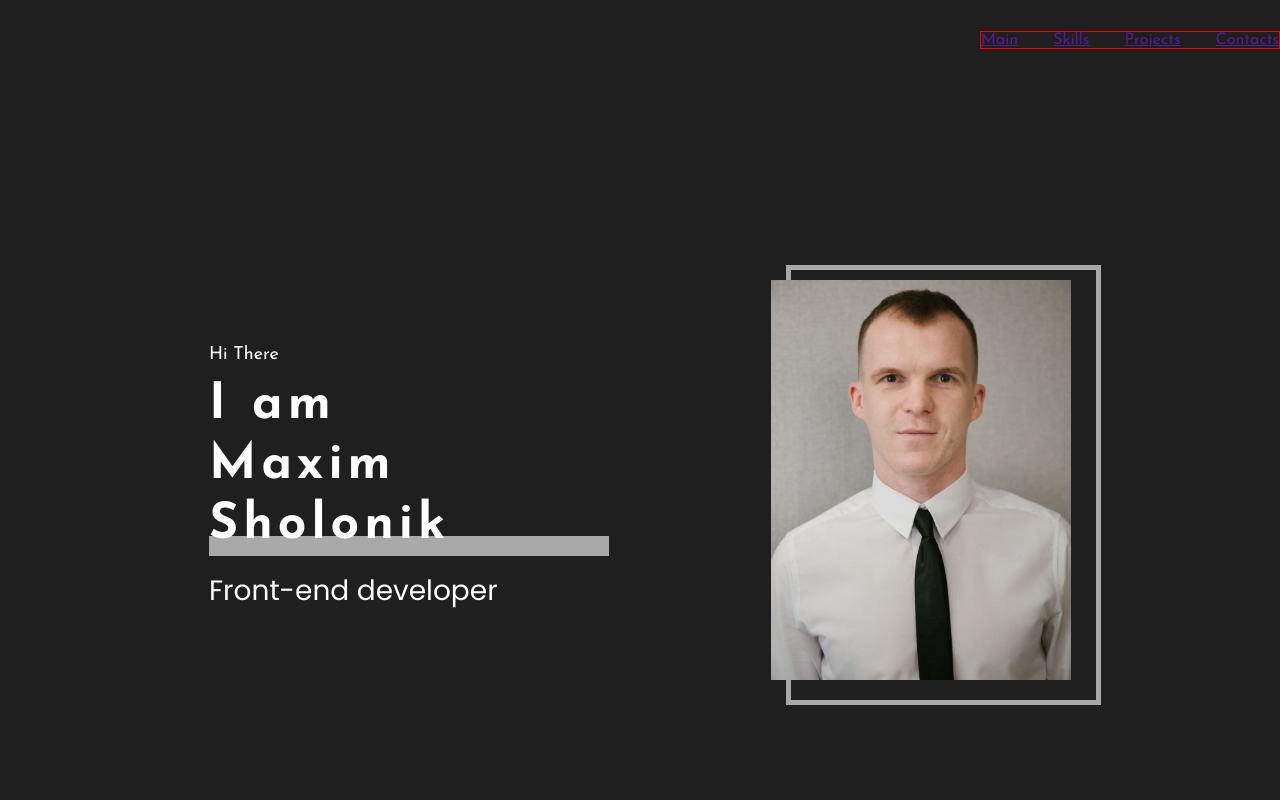
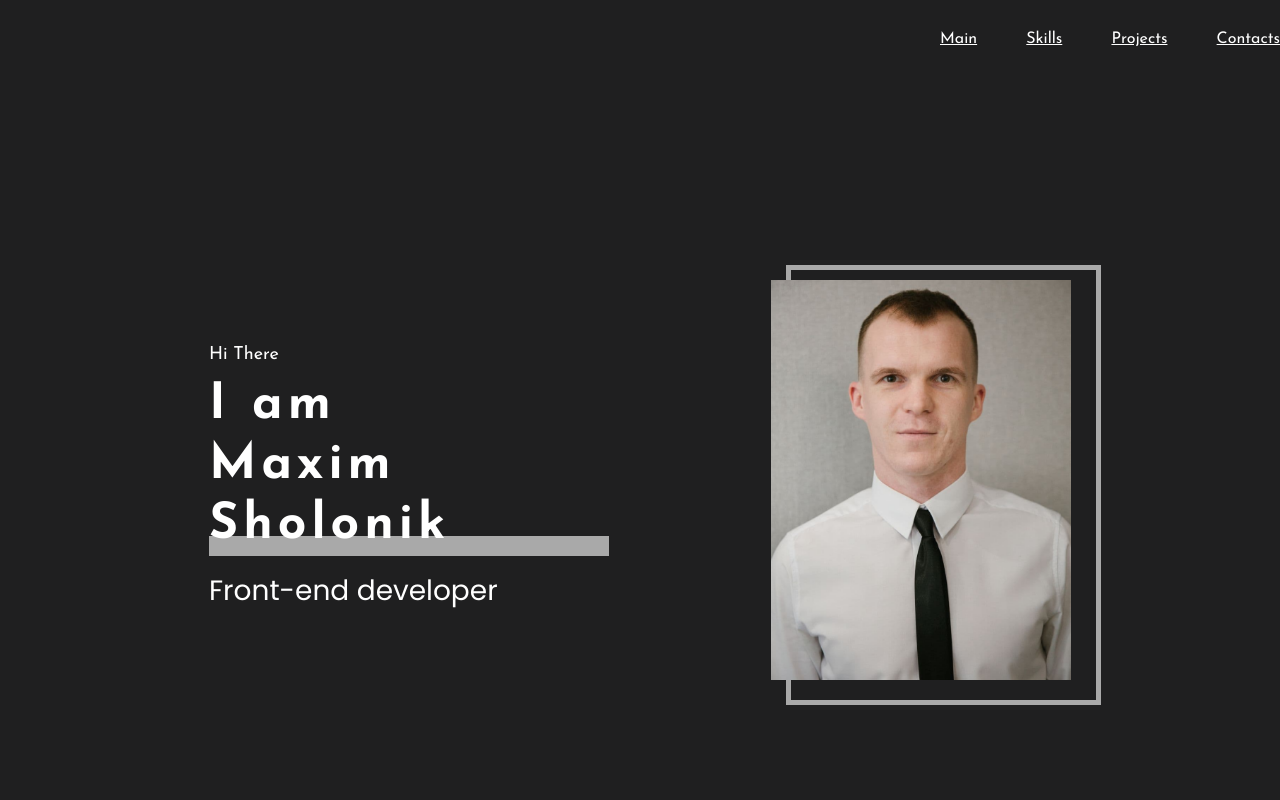
Before and after one commit to makcsholonik/portfolio, a React (Create React App) app: page / in a window 1280 px wide. Shown: the top 800 px of the page. Built offline with nearby package versions, Linux system fonts and the light colour scheme.

Commit message:
stage II (Nav)

```diff
--- a/src/header/nav/Nav.module.scss
+++ b/src/header/nav/Nav.module.scss
@@ -1,21 +1,13 @@
 @import '../../common/styles/sass/variables';
+@import '/src/common/styles/sass/mixins';
 
 .nav {
-  border: 1px solid red;
-  width: 300px;
-  display: flex;
-  justify-content: space-between;
+	width: 340px;
+	@include flex(row, space-between, stretch, nowrap);
+
+	a {
+		@include text($titleFontFamily, 16px, 1.2, 400);
+		color: $textColor;
+		cursor: pointer;
+	}
 }
-
-
-//.nav {
-//  width: 340px;
-//  @include flex(row, space-between, stretch, nowrap);
-//  a {
-//    @include text($TitleFontFamily, 16px, 1.2, 400);
-//    color: $textColor;
-//    cursor: pointer;
-//  }
-//
-//
-//}
--- a/src/main/Main.module.scss
+++ b/src/main/Main.module.scss
@@ -32,7 +32,7 @@
 						display: inline-block;
 
 						&:before {
-              content: "";
+							content: '';
 							position: absolute;
 							width: 100%;
 							height: 20px;
@@ -65,7 +65,7 @@
 				height: 400px;
 				width: 300px;
 				@include bgSettings();
-        background-image: url("./../assets/images/photo.png");
+				background-image: url('./../assets/images/photo.png');
 				background-position: 80% 0;
 				@media screen and (max-width: 600px) {
 					height: 360px;
@@ -74,7 +74,7 @@
 				}
 
 				&:before {
-          content: "";
+					content: '';
 					position: absolute;
 					height: 110%;
 					width: 105%;
```
Lines whose indentation alone changed are shown as unchanged.
